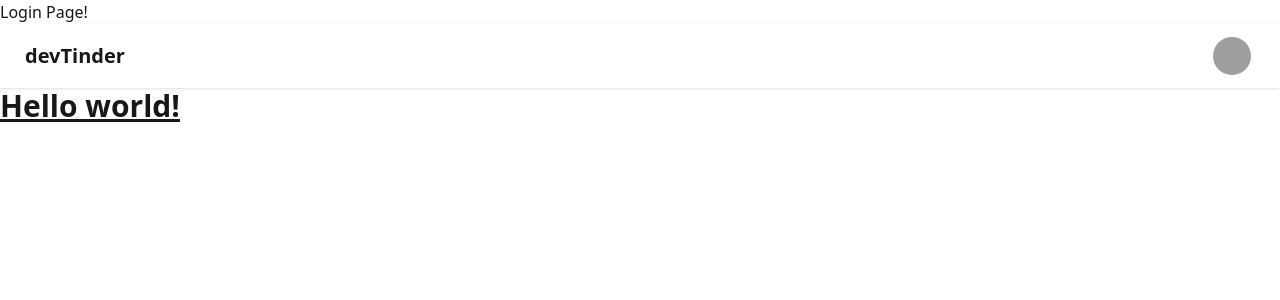
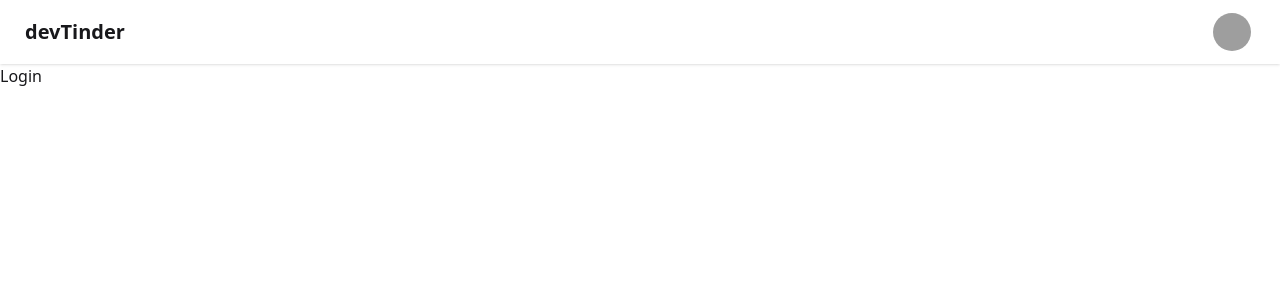
Before and after one commit to shah-mohd/devTinder-frontend, a React (Vite) app: page /login in a window 1280 px wide. Shown: the top 300 px of the page. Built offline with nearby package versions, Linux system fonts and the light colour scheme; grey boxes are pictures that could not be loaded.

Commit message:
BrowserRouter - Routes - Route - Outlet

```diff
--- a/src/App.jsx
+++ b/src/App.jsx
@@ -1,5 +1,8 @@
 import { BrowserRouter, Routes, Route } from "react-router-dom"
 import NavBar from "./NavBar"
+import Body from "./Body"
+import Login from "./Login"
+import Profile from "./Profile"
 
 function App() {
 
@@ -8,15 +11,12 @@
 
     <BrowserRouter basename="/">
       <Routes>
-        <Route path="/" element={<div>Base Page!</div>} />
-        <Route path="/login" element={<div>Login Page!</div>} />
+        <Route path="/" element={<Body />}>
+          <Route path="/login" element={<Login />} />
+          <Route path="/profile" element={<Profile />} />
+        </Route>
       </Routes>
     </BrowserRouter>
-
-    <NavBar />
-      <h1 className="text-3xl font-bold underline">
-        Hello world!
-      </h1>
     </>
   )
 }
--- /dev/null
+++ b/src/Body.jsx
@@ -0,0 +1,13 @@
+import NavBar from './NavBar'
+import { Outlet } from 'react-router-dom'
+
+const Body = () => {
+  return (
+    <div>
+        <NavBar />
+        <Outlet />
+    </div>
+  )
+}
+
+export default Body
--- /dev/null
+++ b/src/Login.jsx
@@ -0,0 +1,7 @@
+const Login = () => {
+  return (
+    <div>Login</div>
+  )
+}
+
+export default Login
--- /dev/null
+++ b/src/Profile.jsx
@@ -0,0 +1,7 @@
+const Profile = () => {
+  return (
+    <div>Profile</div>
+  )
+}
+
+export default Profile
```
Also changed, not shown: 1 other file (tests, documents, lock files or other folders).
